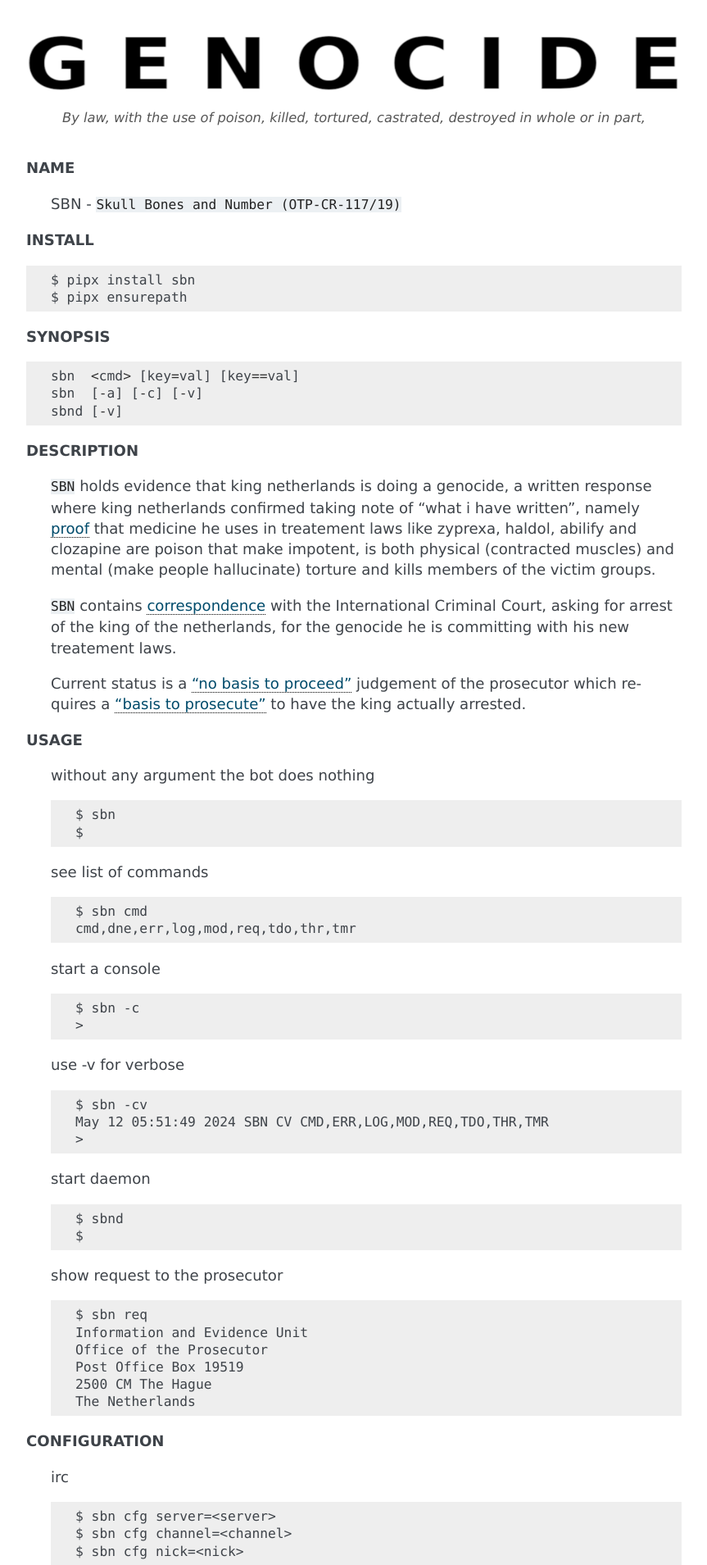
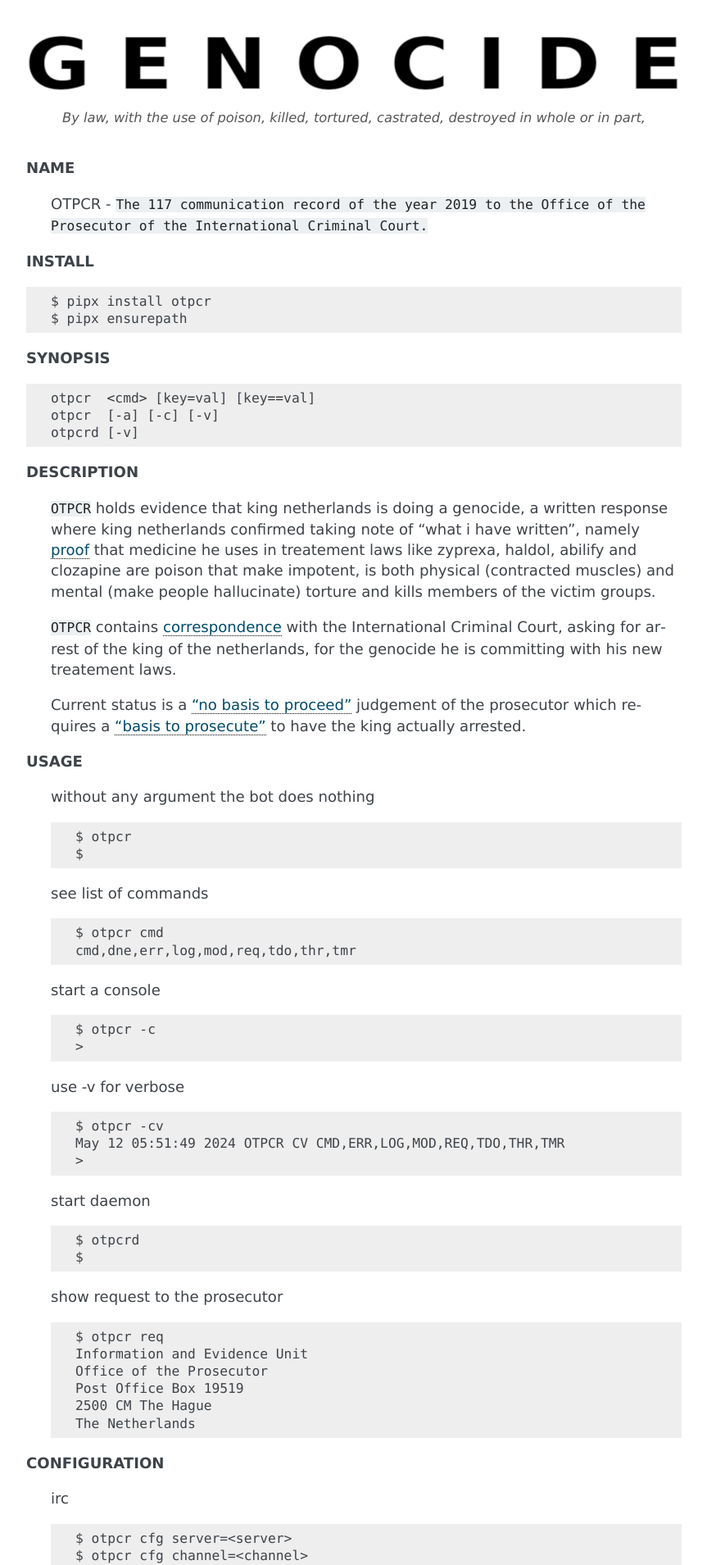
Before and after one commit to xobjectz/otpcr, a Sphinx documentation site: the page built from docs/manual.rst, in a window 1280 px wide. Shown: the top 1909 px of the page at 82% size, without its empty margins (168-1031 px from the left). Built offline with Sphinx 7.4.7, drawn with Linux system fonts in a browser that asks for light colours; some of the changed text lies outside the part shown.

Commit message:
update docs

```diff
--- a/docs/conf.py
+++ b/docs/conf.py
@@ -8,8 +8,8 @@
 "Skull, Bones and Number (OTP-CR-117/19)"
 
 
-NAME = "sbn"
-VERSION = "100"
+NAME = "otpcr"
+VERSION = "20"
 
 
 import os
@@ -60,10 +60,10 @@ extensions = [
 # -- Options for HTML output -------------------------------------------------
 
 
-html_title = "Skull, Bones and Number (OTP-CR-117/19)"
-html_style = 'sbn.css'
+html_title = "The 117 communication record of the year 2019 to the Office of the Prosecutor of the International Criminal Court"
+html_style = 'otpcr.css'
 html_static_path = ["_static"]
-html_css_files = ["sbn.css",]
+html_css_files = ["otpcr.css",]
 html_short_title = "%s %s" % (NAME, VERSION)
 html_sidebars = {
     '**': [
--- a/docs/manual.rst
+++ b/docs/manual.rst
@@ -9,7 +9,7 @@
 
 **NAME**
 
-    SBN - ``Skull Bones and Number (OTP-CR-117/19)``
+    OTPCR - ``The 117 communication record of the year 2019 to the Office of the Prosecutor of the International Criminal Court.``
 
 
 **INSTALL**
@@ -17,7 +17,7 @@
 
 ::
 
-    $ pipx install sbn
+    $ pipx install otpcr
     $ pipx ensurepath
 
 
@@ -25,14 +25,14 @@
 
 ::
 
-    sbn  <cmd> [key=val] [key==val]
-    sbn  [-a] [-c] [-v]
-    sbnd [-v]
+    otpcr  <cmd> [key=val] [key==val]
+    otpcr  [-a] [-c] [-v]
+    otpcrd [-v]
 
 
 **DESCRIPTION**
 
-    ``SBN`` holds evidence that king
+    ``OTPCR`` holds evidence that king
     netherlands is doing a genocide, a
     written response where king
     netherlands confirmed taking note
@@ -46,7 +46,7 @@
     torture and kills members of the
     victim groups.
 
-    ``SBN`` contains :ref:`correspondence
+    ``OTPCR`` contains :ref:`correspondence
     <writings>` with the International Criminal
     Court, asking for arrest of the king of the
     netherlands, for the genocide he is committing
@@ -64,14 +64,14 @@
 
     ::
 
-        $ sbn
+        $ otpcr
         $
 
     see list of commands
 
     ::
 
-        $ sbn cmd
+        $ otpcr cmd
         cmd,dne,err,log,mod,req,tdo,thr,tmr
 
 
@@ -79,22 +79,22 @@
 
     ::
 
-        $ sbn -c
+        $ otpcr -c
         >
 
     use -v for verbose
 
     ::
 
-        $ sbn -cv
-        May 12 05:51:49 2024 SBN CV CMD,ERR,LOG,MOD,REQ,TDO,THR,TMR
+        $ otpcr -cv
+        May 12 05:51:49 2024 OTPCR CV CMD,ERR,LOG,MOD,REQ,TDO,THR,TMR
         >
 
     start daemon
 
     ::
 
-        $ sbnd
+        $ otpcrd
         $
 
 
@@ -102,7 +102,7 @@
 
     ::
 
-        $ sbn req
+        $ otpcr req
         Information and Evidence Unit
         Office of the Prosecutor
         Post Office Box 19519
@@ -116,25 +116,25 @@
 
     ::
 
-        $ sbn cfg server=<server>
-        $ sbn cfg channel=<channel>
-        $ sbn cfg nick=<nick>
+        $ otpcr cfg server=<server>
+        $ otpcr cfg channel=<channel>
+        $ otpcr cfg nick=<nick>
 
     sasl
 
     ::
 
-        $ sbn pwd <nsvnick> <nspass>
-        $ sbn cfg password=<frompwd>
+        $ otpcr pwd <nsvnick> <nspass>
+        $ otpcr cfg password=<frompwd>
 
     rss
 
     ::
 
-        $ sbn rss <url>
-        $ sbn dpl <url> <item1,item2>
-        $ sbn rem <url>
-        $ sbn nme <url> <name>
+        $ otpcr rss <url>
+        $ otpcr dpl <url> <item1,item2>
+        $ otpcr rem <url>
+        $ otpcr nme <url> <name>
 
 
 **COMMANDS**
@@ -150,13 +150,13 @@
 
 **SYSTEMD**
 
-    save the following it in /etc/systemd/system/sbn.service
+    save the following it in /etc/systemd/system/otpcr.service
     and replace "<user>" with the user running pipx
 
     ::
 
         [Unit]
-        Description=Skull Bones and Number (OTP-CR-117/19).
+        Description=The 117 communication record of the year 2019 to the Office of the Prosecutor of the International Criminal Court
         Requires=network-online.target
         After=network-online.target
 
@@ -164,8 +164,8 @@
         Type=simple
         User=<user>
         Group=<user>
-        WorkingDirectory=/home/<user>/.sbn
-        ExecStart=/home/<user>/.local/pipx/venvs/sbn/bin/sbnd
+        WorkingDirectory=/home/<user>/.otpcr
+        ExecStart=/home/<user>/.local/pipx/venvs/otpcr/bin/otpcrd
         RemainAfterExit=yes
 
         [Install]
@@ -176,20 +176,20 @@
 
     ::
 
-        $ mkdir ~/.sbn
-        $ sudo systemctl enable sbn --now
+        $ mkdir ~/.otpcr
+        $ sudo systemctl enable otpcr --now
 
-    default channel/server is #sbn on localhost
+    default channel/server is #otpcr on localhost
 
 
 **FILES**
 
     ::
 
-        ~/.sbn
-        ~/.local/bin/sbn
-        ~/.local/bin/sbnd
-        ~/.local/pipx/venvs/sbn/*
+        ~/.otpcr
+        ~/.local/bin/otpcr
+        ~/.local/bin/otpcrd
+        ~/.local/pipx/venvs/otpcr/*
 
 
 **AUTHOR**
@@ -203,4 +203,4 @@
 
     ::
 
-        SBN is Public Domain.
+        OTPCR is Public Domain.
```
Also changed, not shown: README.rst (+17 -10 lines), pyproject.toml (+8 -8 lines), docs/_static/otpcr.css (renamed from docs/_static/sbn.css).
